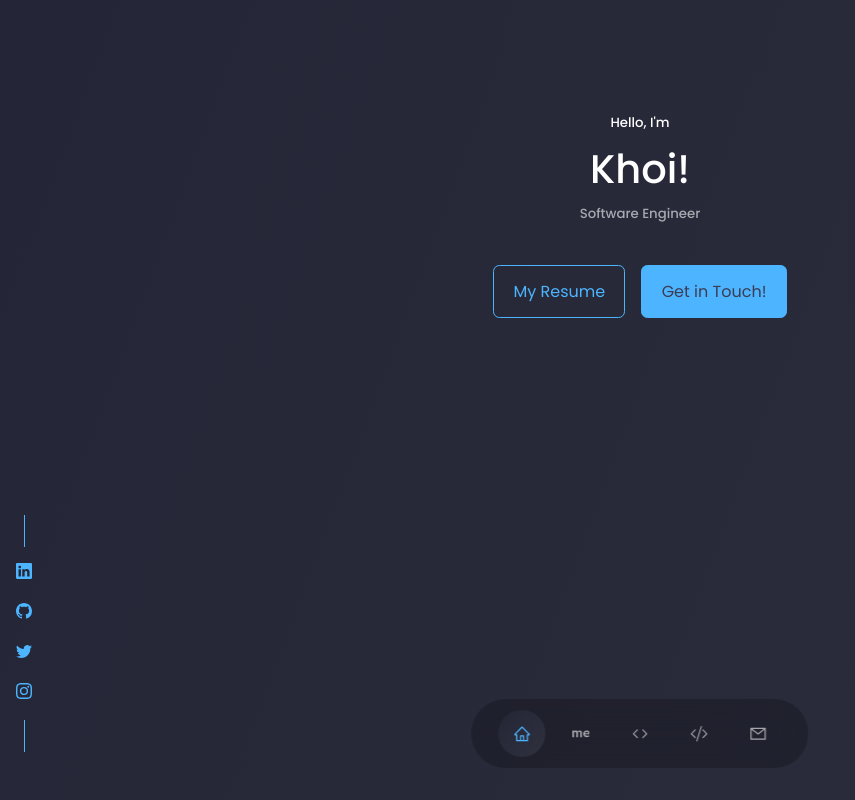
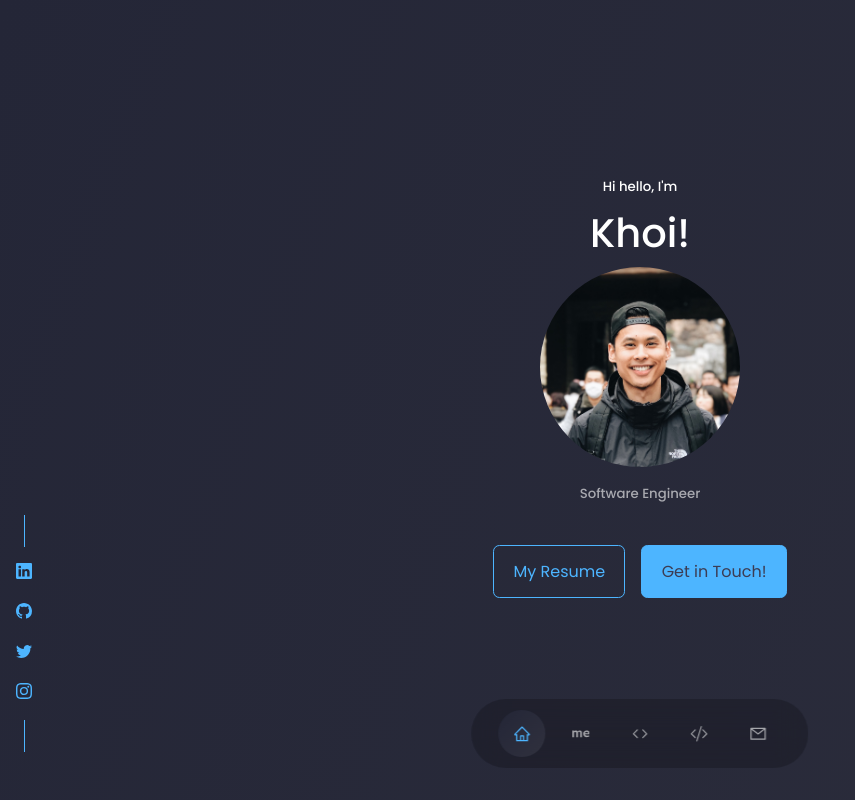
Before and after one commit to khoifishpond/portfolio, a React (Create React App) app: page / in a window 1280 px wide. Shown: the top 800 px of the page, without its empty margins (0-855 px from the left). Built offline with nearby package versions, Linux system fonts and the light colour scheme.

Commit message:
add profile picture styling

```diff
--- a/src/components/header/Header.jsx
+++ b/src/components/header/Header.jsx
@@ -1,14 +1,18 @@
 import React from 'react'
-import './header.css'
 import CTA from './CTA'
 import Socials from './Socials'
+import Me from '../../images/me.jpg'
+import './header.css'
 
 const Header = () => {
   return (
     <header>
       <div className="container header__container">
-        <h5>Hello, I'm</h5>
+        <h5>Hi hello, I'm</h5>
         <h1>Khoi!</h1>
+        <div className='me'>
+          <img src={Me} alt='Hi hello!' />
+        </div>
         <h5 className="text-light">Software Engineer</h5>
         <CTA />
         <Socials />
--- a/src/components/header/header.css
+++ b/src/components/header/header.css
@@ -1,6 +1,6 @@
 header {
   height: 100vh;
-  padding-top: 7rem;
+  padding-top: 10rem;
   overflow: hidden;
 }
 
@@ -8,6 +8,21 @@ header {
   text-align: center;
   height: 100%;
   position: relative;
+}
+
+.header__container > h5 {
+  padding-top: 1rem;
+}
+
+.me > img {
+  margin: auto;
+  display: block;
+  width: 200px;
+  height: 200px;
+}
+
+img {
+  border-radius: 50%;
 }
 
 /* ====== CTA ====== */
```
